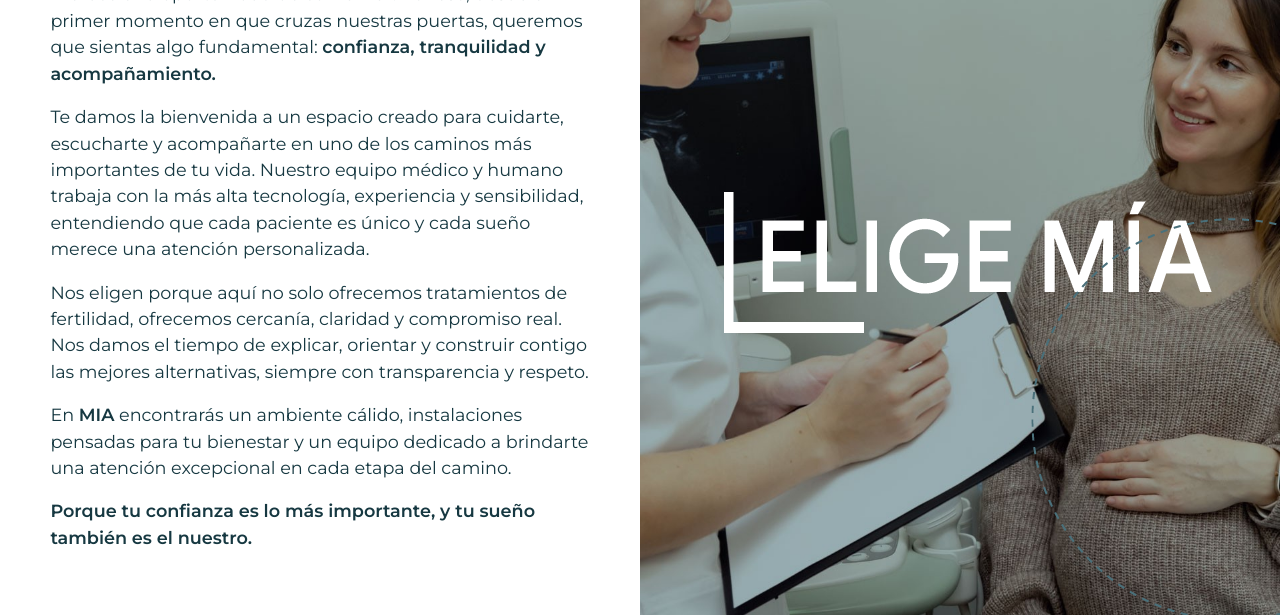
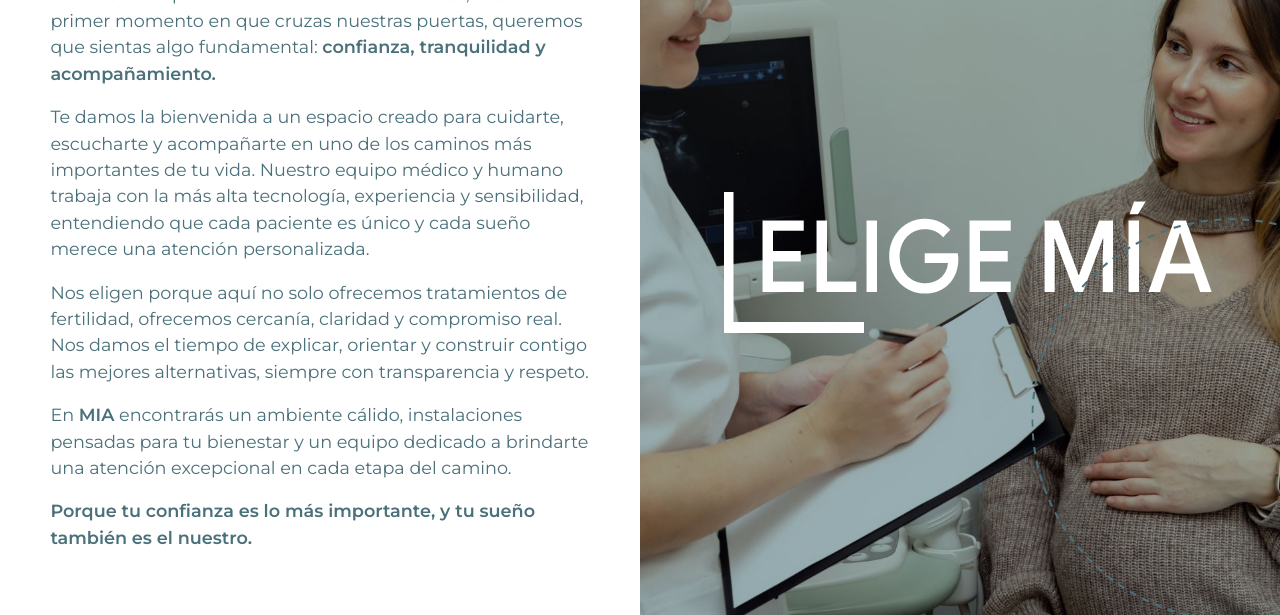
Before and after one commit to asalinas/mia, a plain HTML site: page index.html in a window 1280 px wide. Shown: the part 800-1415 px from the top of the page. Drawn offline with nearby package versions, Linux system fonts and the light colour scheme; a web font is replaced by a local one.

Commit message:
Ultimos cambios 5

```diff
--- a/assets/css/main.css
+++ b/assets/css/main.css
@@ -44,7 +44,7 @@
     font-weight: 400;
     font-style: normal;
     font-size: 1.05rem;
-    color: var(--color-text-dark);
+    color: var(--color-text);
     background-color: var(--color-text-grey);
 }
 
```
